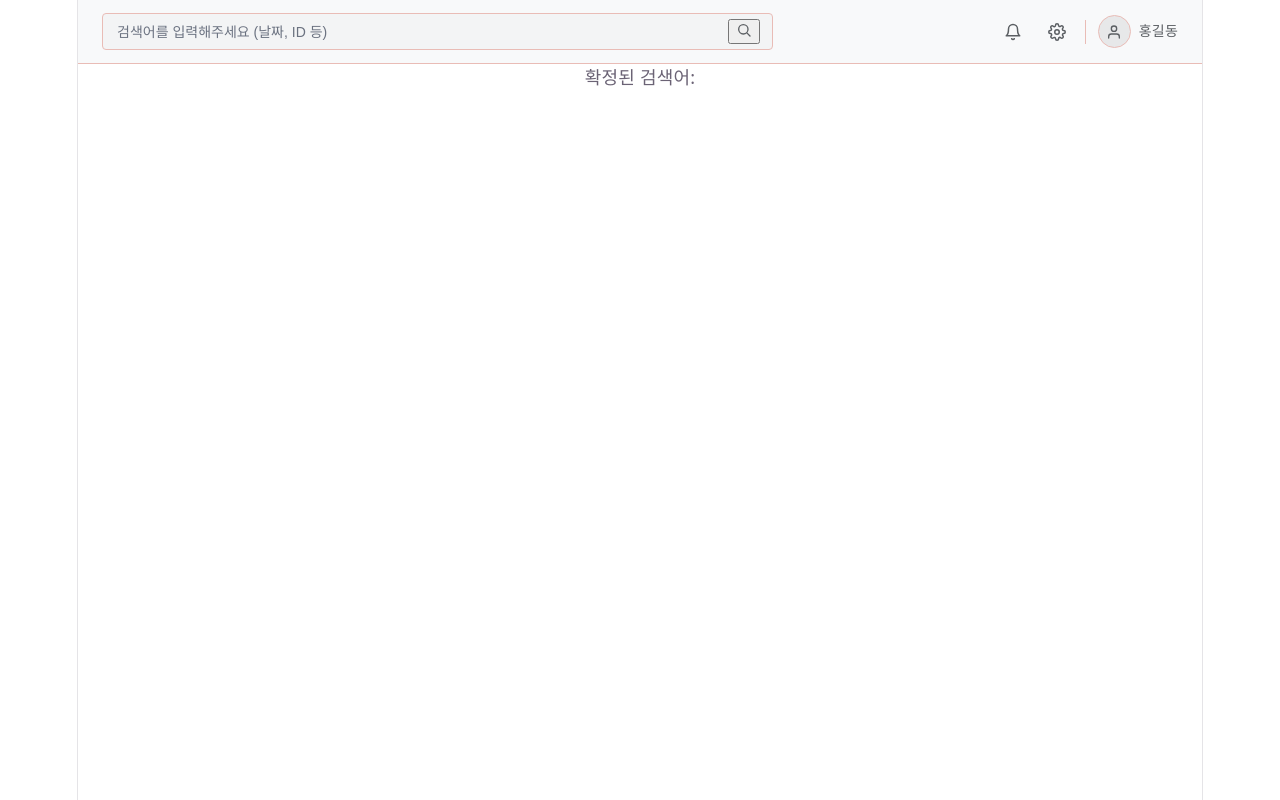
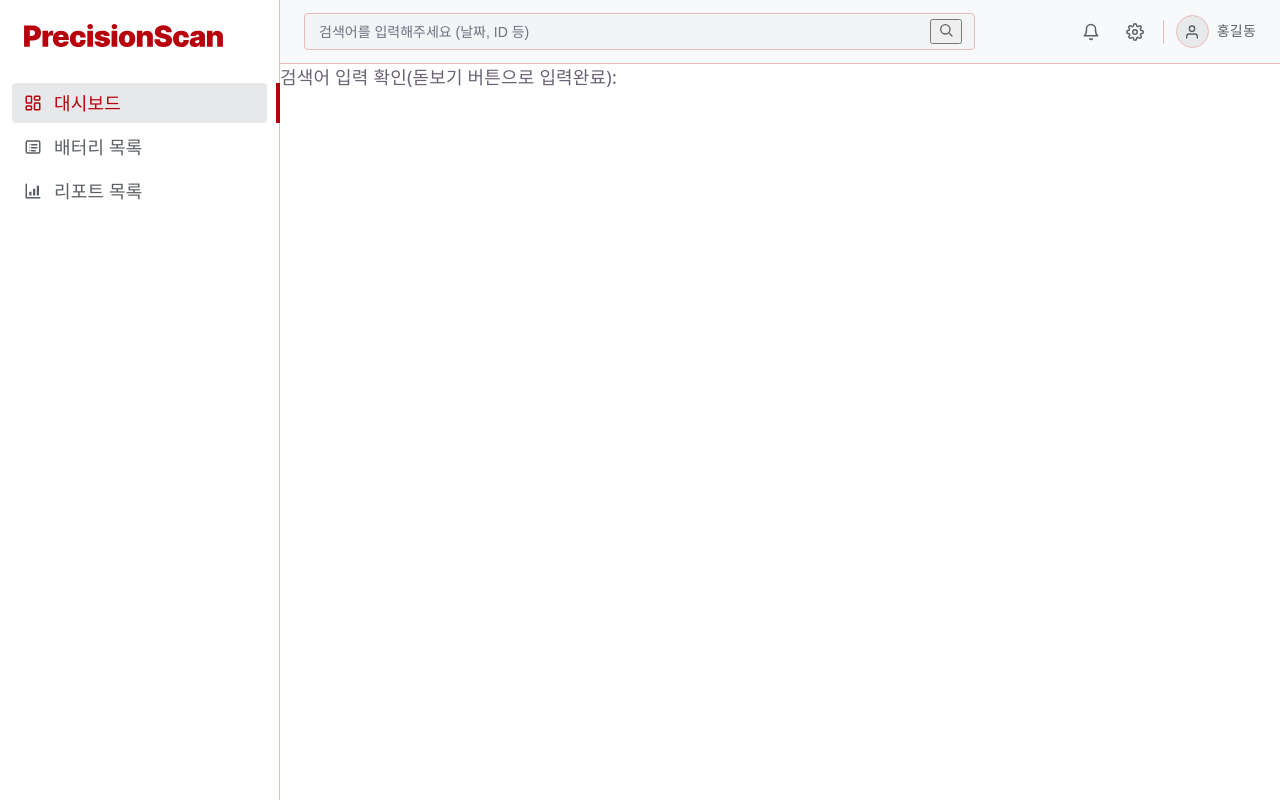
Before and after one commit to aivle-bigproject-16/KT-AIVLE-big-proj-frontend, a React (Vite) app: page / in a window 1280 px wide. Built offline with nearby package versions, Linux system fonts and the light colour scheme.

Commit message:
feat: 사이드바 구현

```diff
--- a/src/features/header/components/Icons.tsx
+++ b/src/features/header/components/Icons.tsx
@@ -71,4 +71,48 @@ function UserIcon() {
   );
 }
 
-export { SearchIcon, BellIcon, SettingsIcon, UserIcon };
+function DashboardIcon() {
+  return (
+    <svg width="18" height="18" viewBox="0 0 24 24" fill="none" stroke="currentColor" strokeWidth="2" strokeLinecap="round" strokeLinejoin="round">
+      <rect x="3" y="3" width="7" height="9" rx="1" />
+      <rect x="14" y="3" width="7" height="5" rx="1" />
+      <rect x="14" y="12" width="7" height="9" rx="1" />
+      <rect x="3" y="16" width="7" height="5" rx="1" />
+    </svg>
+  );
+}
+
+function ChecklistIcon() {
+  return (
+    <svg width="18" height="18" viewBox="0 0 24 24" fill="none" stroke="currentColor" strokeWidth="2" strokeLinecap="round" strokeLinejoin="round">
+      <rect x="3" y="4" width="18" height="16" rx="2" />
+      <circle cx="7.5" cy="9" r="0.75" fill="currentColor" stroke="none" />
+      <path d="M10 9h7" />
+      <circle cx="7.5" cy="13" r="0.75" fill="currentColor" stroke="none" />
+      <path d="M10 13h7" />
+      <circle cx="7.5" cy="17" r="0.75" fill="currentColor" stroke="none" />
+      <path d="M10 17h5" />
+    </svg>
+  );
+}
+
+function ReportIcon() {
+  return (
+    <svg width="18" height="18" viewBox="0 0 24 24" fill="none" stroke="currentColor" strokeWidth="2" strokeLinecap="round" strokeLinejoin="round">
+      <path d="M3 3v18h18" />
+      <rect x="7" y="13" width="3" height="5" fill="currentColor" stroke="none" />
+      <rect x="12" y="9" width="3" height="9" fill="currentColor" stroke="none" />
+      <rect x="17" y="5" width="3" height="13" fill="currentColor" stroke="none" />
+    </svg>
+  );
+}
+
+export {
+  SearchIcon,
+  BellIcon,
+  SettingsIcon,
+  UserIcon,
+  DashboardIcon,
+  ChecklistIcon,
+  ReportIcon,
+};
--- /dev/null
+++ b/src/features/header/components/SideBar.css
@@ -0,0 +1,63 @@
+.side-bar {
+  display: flex;
+  flex-direction: column;
+  flex-shrink: 0;
+  width: 280px;
+  background: #ffffff;
+  border-right: 1px solid #e9bcb6;
+  box-sizing: border-box;
+}
+
+.side-bar__logo {
+  display: flex;
+  align-items: center;
+  gap: 12px;
+  padding: 24px;
+}
+
+.side-bar__nav {
+  display: flex;
+  flex-direction: column;
+  gap: 4px;
+  padding: 12px;
+  list-style: none;
+  margin: 0;
+}
+
+.side-bar__nav-item {
+  position: relative;
+  display: flex;
+  align-items: center;
+  gap: 12px;
+  height: 40px;
+  padding-inline: 12px;
+  border-radius: 4px;
+  color: #5b5f63;
+  cursor: pointer;
+}
+
+.side-bar__nav-item:hover {
+  background: #f3f4f5;
+}
+
+.side-bar__nav-item--active {
+  background: #e7e8e9;
+  color: #b7000c;
+  font-weight: 700;
+}
+
+.side-bar__nav-item--active::after {
+  content: "";
+  position: absolute;
+  top: 0;
+  right: -13px;
+  width: 4px;
+  height: 100%;
+  background: #b7000c;
+}
+
+.side-bar__nav-item-icon {
+  display: flex;
+  align-items: center;
+  flex-shrink: 0;
+}
--- /dev/null
+++ b/src/features/header/components/SideBar.tsx
@@ -0,0 +1,36 @@
+import "./SideBar.css";
+import { DashboardIcon, ChecklistIcon, ReportIcon } from "./Icons";
+import tempLogo from "./TempLogo.svg";
+
+function SideBar() {
+  return (
+    <nav className="side-bar">
+        <div className="side-bar__logo">
+            <img src={tempLogo} alt="로고" width={200} />
+        </div>
+
+        <ul className="side-bar__nav">
+            <li className="side-bar__nav-item side-bar__nav-item--active">
+                <span className="side-bar__nav-item-icon">
+                    <DashboardIcon />
+                </span>
+                대시보드
+            </li>
+            <li className="side-bar__nav-item">
+                <span className="side-bar__nav-item-icon">
+                    <ChecklistIcon />
+                </span>
+                배터리 목록
+            </li>
+            <li className="side-bar__nav-item">
+                <span className="side-bar__nav-item-icon">
+                    <ReportIcon />
+                </span>
+                리포트 목록
+            </li>
+        </ul>
+    </nav>
+  );
+}
+
+export { SideBar };
--- a/src/features/header/index.ts
+++ b/src/features/header/index.ts
@@ -1 +1,2 @@
 export { TopAppBar } from "./components/TopAppBar";
+export { SideBar } from "./components/SideBar";
--- a/src/index.css
+++ b/src/index.css
@@ -51,11 +51,6 @@
 }
 
 #root {
-  width: 1126px;
-  max-width: 100%;
-  margin: 0 auto;
-  text-align: center;
-  border-inline: 1px solid var(--border);
   min-height: 100svh;
   display: flex;
   flex-direction: column;
--- a/src/pages/TempHeaderPage.tsx
+++ b/src/pages/TempHeaderPage.tsx
@@ -1,15 +1,18 @@
 import { useState } from "react";
-import { TopAppBar } from "../features/header";
+import { TopAppBar, SideBar } from "../features/header";
 
 function TempHeaderPage() {
     const [searchValue, setSearchValue] = useState("");
 
-    return (<div>
-        <TopAppBar
-            onSearch = {setSearchValue}
-            onSettingsClick = {() => console.log("설정 클릭")}
-        />
-        <p>확정된 검색어: {searchValue}</p>
+    return (<div style={{ display: "flex", height: "100vh" }}>
+        <SideBar />
+        <div style={{ flex: 1 }}>
+            <TopAppBar
+                onSearch = {setSearchValue}
+                onSettingsClick = {() => console.log("설정 클릭")}
+            />
+            <p>검색어 입력 확인(돋보기 버튼으로 입력완료): {searchValue}</p>
+        </div>
     </div>)
 }
 
```
Also changed, not shown: src/features/header/components/TempLogo.svg (added).
